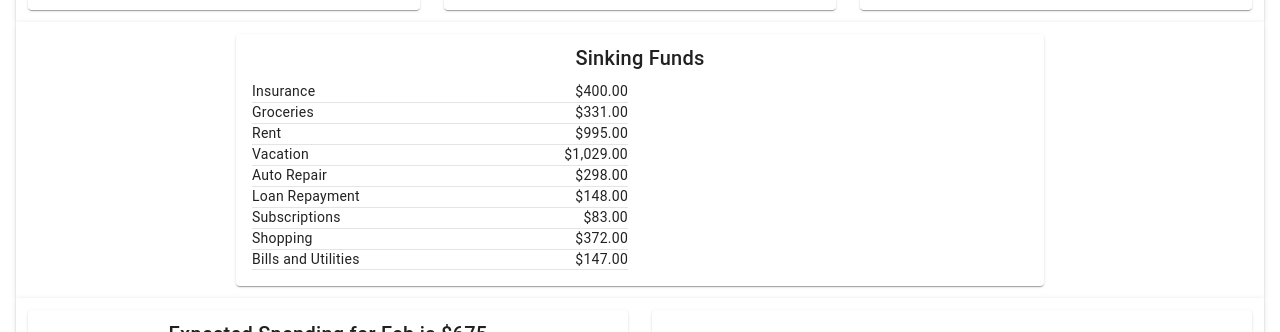
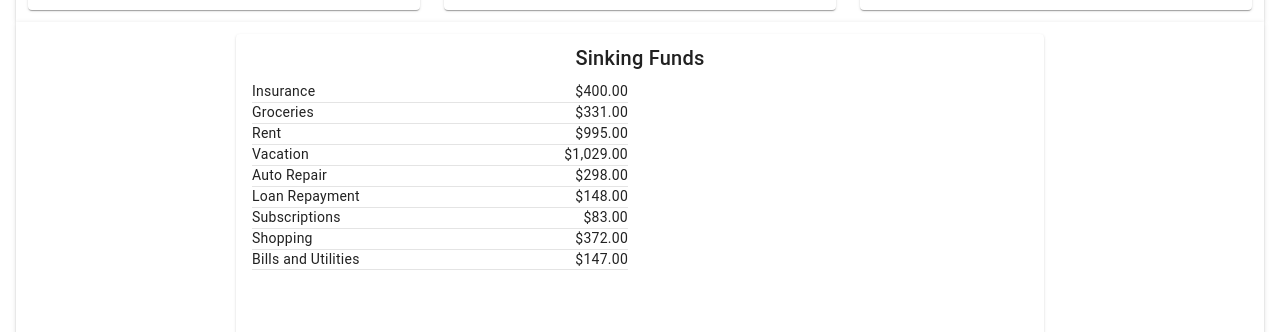
Before and after one commit to 200Development/Pennywise.UI.Vue, a Vue app: page / in a window 1280 px wide. Shown: the part 418-750 px from the top of the page. Built offline with nearby package versions, Linux system fonts and the light colour scheme; what vue3-apexcharts would draw is missing.

Commit message:
set min height of sinking fund list

```diff
--- a/src/components/cards/SinkingFundsCard.vue
+++ b/src/components/cards/SinkingFundsCard.vue
@@ -18,7 +18,7 @@ function fundSelected(fund: SinkingFundsModel) {
         <v-card-title class="text-center">{{ cardTitle }}</v-card-title>
         <v-card-text>
             <v-row>
-                <v-col cols="6">
+                <v-col cols="6" class="sinking-fund-list">
                     <SinkingFundsList @fund-selected="fundSelected"></SinkingFundsList>
                 </v-col>
                 <v-col cols="6">
@@ -28,3 +28,9 @@ function fundSelected(fund: SinkingFundsModel) {
         </v-card-text>
     </v-card>
 </template>
+
+<style>
+.sinking-fund-list {
+    min-height: 390px;
+}
+</style>
```
Also changed, not shown: src/components/cards/SinkingFundsAdditionalDetailsCard.vue (+0 -9 lines).
